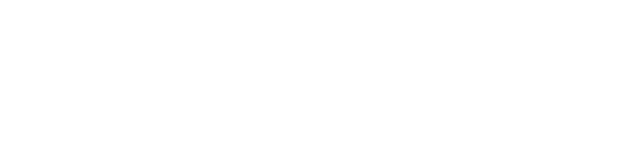
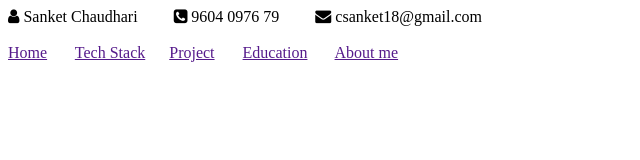
Before and after one commit to santoshsatnak/my-profile, a plain HTML site: page index.html in a window 1280 px wide. Shown: the whole page, without its empty margins (0-640 px from the left). Drawn offline with Linux system fonts and the light colour scheme.

Commit message:
Index2
Index2

```diff
--- a/index.html
+++ b/index.html
@@ -1,11 +1,61 @@
 <!DOCTYPE html>
+
 <html lang="en">
-<head>
-  <meta charset="UTF-8">
-  <meta name="viewport" content="width=device-width, initial-scale=1.0">
-  <title>Document</title>
-</head>
-<body>
 
-</body>
+  <head>
+
+    <meta charset="UTF-8" />
+
+    <meta name="viewport" content="width=device-width, initial-scale=1.0" />
+
+    <title>My Profile</title>
+
+    <link
+
+      rel="stylesheet"
+
+      href="https://cdnjs.cloudflare.com/ajax/libs/font-awesome/4.7.0/css/font-awesome.min.css"
+
+    />
+
+  </head>
+
+  <body>
+
+    <div>
+
+      <i class="fa fa-user" aria-hidden="true"></i> Sanket Chaudhari &nbsp;
+
+      &nbsp; &nbsp; &nbsp;
+
+      <i class="fa fa-phone-square" aria-hidden="true"></i> 9604 0976 79 &nbsp;
+
+      &nbsp; &nbsp; &nbsp;
+
+      <i class="fa fa-envelope" aria-hidden="true"></i> csanket18@gmail.com
+
+    </div>
+
+    <br />
+
+    <a href="">Home</a>
+
+    &nbsp; &nbsp; &nbsp;
+
+    <a href="">Tech Stack</a>
+
+    &nbsp;&nbsp; &nbsp;
+
+    <a href="">Project</a>
+
+    &nbsp; &nbsp; &nbsp;
+
+    <a href="">Education</a>
+
+    &nbsp; &nbsp; &nbsp;
+
+    <a href="">About me</a>
+
+  </body>
+
 </html>
```
